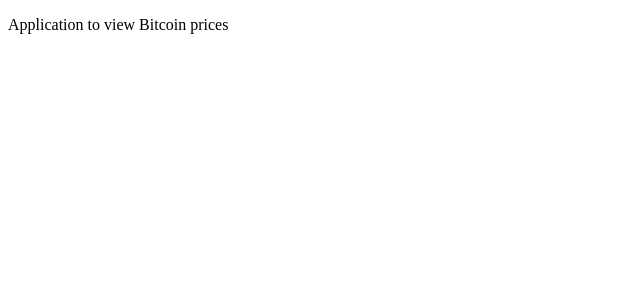
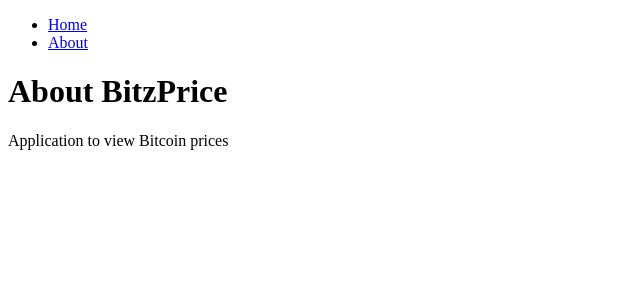
Before and after one commit to romluc/nextjs-crash-course, a Next.js app: page /about in a window 1280 px wide. Shown: the top 300 px of the page, without its empty margins (0-640 px from the left). Built offline with nearby package versions, Linux system fonts and the light colour scheme.

Commit message:
Create Navbar component using next/link

```diff
--- /dev/null
+++ b/components/Navbar.js
@@ -0,0 +1,18 @@
+import Link from 'next/link';
+
+const Navbar = () => (
+  <ul>
+    <li>
+      <Link href='/'>
+        <a>Home</a>
+      </Link>
+    </li>
+    <li>
+      <Link href='/about'>
+        <a>About</a>
+      </Link>
+    </li>
+  </ul>
+);
+
+export default Navbar;
--- a/pages/about.js
+++ b/pages/about.js
@@ -1,5 +1,9 @@
+import Navbar from '../components/Navbar';
+
 const About = () => (
   <div>
+    <Navbar />
+    <h1>About BitzPrice</h1>
     <p>Application to view Bitcoin prices</p>
   </div>
 );
--- a/pages/index.js
+++ b/pages/index.js
@@ -1,5 +1,8 @@
+import Navbar from '../components/Navbar';
+
 const Index = () => (
   <div>
+    <Navbar />
     <h1>Welcome to BitzPrice</h1>
   </div>
 );
```
